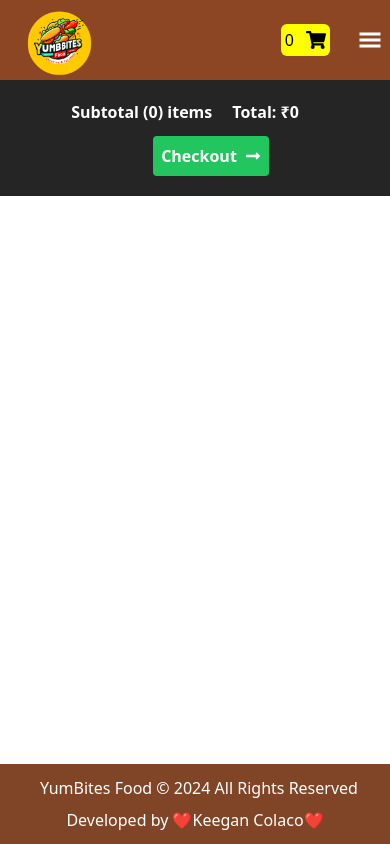
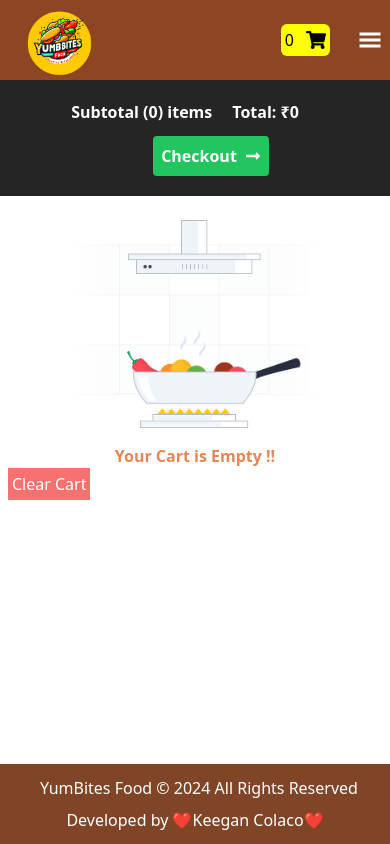
Before and after one commit to Keegan-20/YumBites-Food, a React (Vite) app: page /cart in a window 390 px wide. Built offline with nearby package versions, Linux system fonts and the light colour scheme.

Commit message:
ft:Empty Cart Case

```diff
--- a/src/components/Cart.js
+++ b/src/components/Cart.js
@@ -1,5 +1,6 @@
 import { useDispatch, useSelector } from "react-redux";
 import MenuCart from "./MenuCart";
+import EmptyCart from "../img/EmptyCart.jpg";
 import { FaLongArrowAltRight } from "react-icons/fa";
 import { clearCart } from "./utils/cartSlice";
 
@@ -36,11 +37,19 @@ const Cart = () => {
 
       <div className="mainCart flex ">
         <div className="menuItems pt-5 flex-grow">
-          {cartItems.map((item,index) => (
-            <MenuCart key={item.id} id={item.id} isFirstItem={index === 0} {...item}  />
-          ))}
+        {cartItems.length === 0 ? (
+
+     <div className='Empty-cart mt-10 flex items-center justify-center flex-col gap-4'>
+     <img className="h-80 md:h-52 sm:h-36 md:mt-20" src={EmptyCart} alt="CartEmpty" />
+     <p className="text-2xl md:text-base font-bold text-[#e48657]" >Your Cart is Empty !!</p>
+     </div>
+          ) : (
+            cartItems.map((item,index) => (
+              <MenuCart key={item.id} id={item.id} isFirstItem={index === 0} {...item}  />
+            ))
+          )}
           <button
-            className="bg-red-400 text-white ml-2 p-2"
+            className="bg-red-400 text-white ml-2 p-2 md:p-1 md:mx-2"
             onClick={handleClearCart}
           >
             Clear Cart
--- a/style.css
+++ b/style.css
@@ -47,7 +47,7 @@
   }
 
   .about-desc  span {
-    background-color: tomato;
+    background-color:#d67a4c;
     color:white !important;
     padding: 0 10px;
     border-radius: 15px;
```
Also changed, not shown: src/img/EmptyCart.jpg (added).
